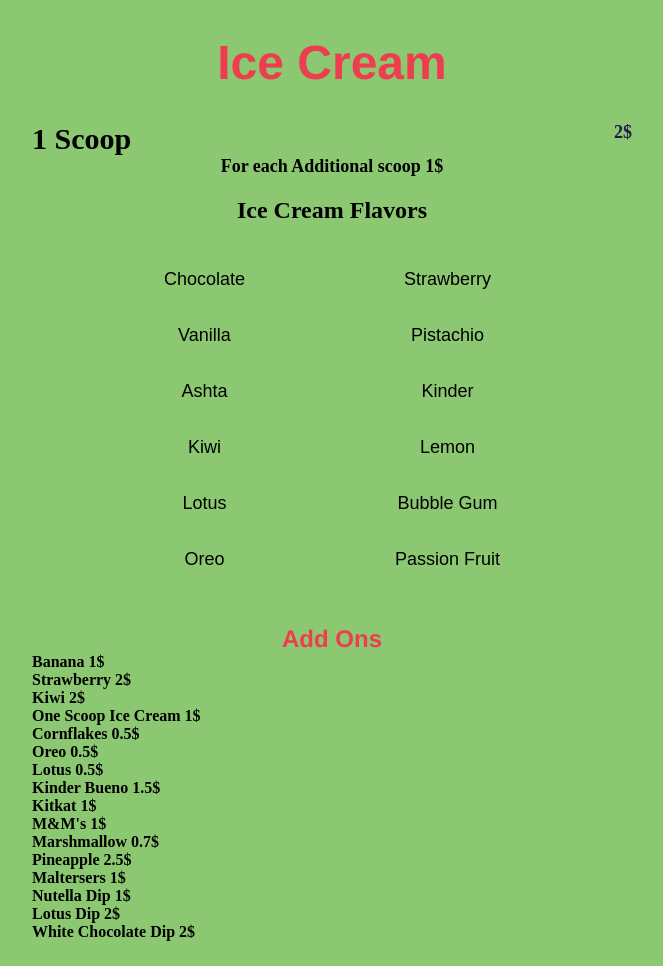
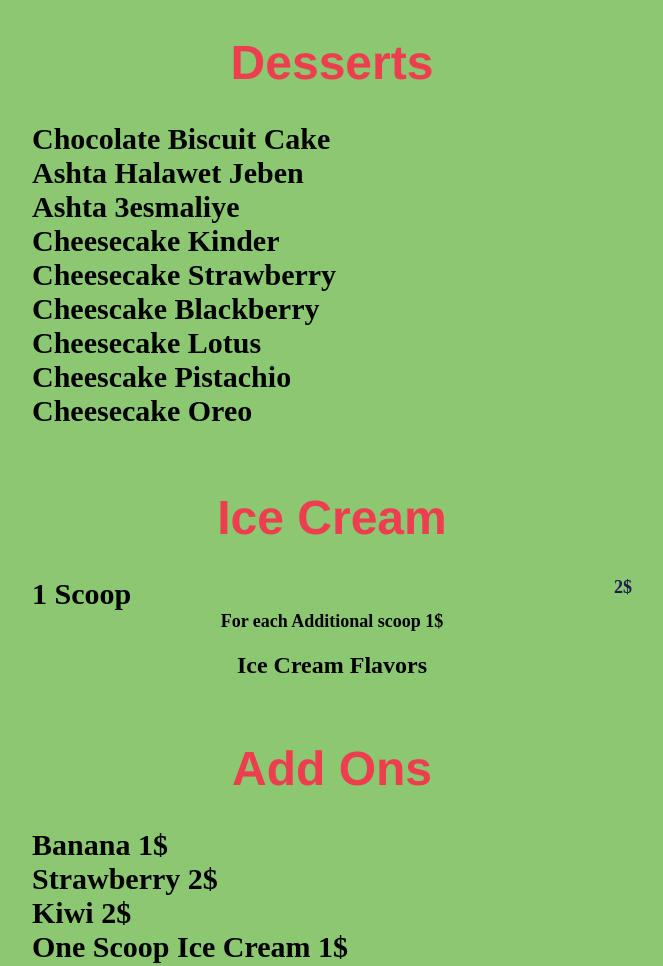
Before and after one commit to LeenElias/Sweet-Land, a plain HTML site: page index.html in a window 1280 px wide. Shown: the part 1778-2744 px from the top of the page, without its empty margins (308-971 px from the left). Drawn offline with Linux system fonts and the light colour scheme.

Commit message:
change in design

```diff
--- a/index.html
+++ b/index.html
@@ -7,20 +7,14 @@
     body{
       background-color: #8cc871;
     }
-     @media (max-width: 768px) {
-      body {
-        font-size: 100%;
-        padding: 0.95em;
-      }
-      }
-      @media print {
+
+        @media print {
         body *:not(.printable-menu, .printable-menu *) {
         visibility: hidden;
         margin: 0 !important;
         padding: 0 !important;
         }
       }
-
       .menu{
       max-width: 600px;
       margin: 0 auto;
@@ -161,6 +155,38 @@
   <div><!--Specialties-->
 
   </div>
+   <div><!--Desserts-->
+   <div class="Item-heading">
+    <h1>Desserts</h1>
+   </div>
+   <div>
+    <strong class="item">Chocolate Biscuit Cake<span class="price"></span></strong>
+   </div>
+   <div>
+    <strong class="item">Ashta Halawet Jeben<span class="price"></span></strong>
+   </div>
+   <div>
+    <strong class="item">Ashta 3esmaliye<span class="price"></span></strong>
+   </div>
+   <div>
+    <strong class="item"> Cheesecake Kinder<span class="price"></span></strong>
+   </div>
+   <div>
+    <strong class="item">Cheesecake Strawberry<span class="price"></span></strong>
+   </div>
+   <div>
+    <strong class="item">Cheescake Blackberry<span class="price"></span></strong>
+   </div>
+   <div>
+    <strong class="item">Cheesecake Lotus<span class="price"></span></strong>
+   </div>
+   <div>
+    <strong class="item">Cheescake Pistachio<span class="price"></span></strong>
+   </div>
+   <div>
+    <strong class="item">Cheesecake Oreo<span class="price"></span></strong>
+   </div>
+  </div>
 
   <div><!--Ice Cream-->
     <div class="Item-heading">
@@ -175,72 +201,29 @@
     <div>
       <h2 class="icecream-flavor">Ice Cream Flavors</h2>
     </div>
-    <div>
-      <table>
-  <tr>
-   <table>
-    <tr>
-      <td>Chocolate</td>
-      <td></td>
-      <td></td>
-      <td>Strawberry</td>
-    </tr>
-    <tr>
-      <td>Vanilla</td>
-      <td></td>
-      <td></td>
-      <td>Pistachio</td>
-    </tr>
-    <tr>
-      <td>Ashta</td>
-      <td></td>
-      <td></td>
-      <td>Kinder</td>
-    </tr>
-    <tr>
-      <td>Kiwi</td>
-      <td></td>
-      <td></td>
-      <td>Lemon</td>
-    </tr>
-    <tr>
-      <td>Lotus</td>
-      <td></td>
-      <td></td>
-      <td>Bubble Gum</td>
-    </tr>
-    <tr>
-      <td>Oreo</td>
-      <td></td>
-      <td></td>
-      <td>Passion Fruit</td>
-    </tr>
-  </table>
-
-    </div>
   </div>
 
   <div> <!--Add ons-->
-      <div>
-      <h2 class="Item-heading">Add Ons</h2>
+      <div class="Item-heading">
+      <h1>Add Ons</h1>
      </div>
      <div>
-      <strong>Banana <span>1$</span></strong><br>
-      <strong>Strawberry <span>2$</span></strong><br>
-      <strong>Kiwi <span>2$</span></strong><br>
-      <strong>One Scoop Ice Cream <span>1$</span></strong><br>
-      <strong>Cornflakes <span>0.5$</span></strong><br>
-      <strong>Oreo <span>0.5$</span></strong><br>
-      <strong>Lotus <span>0.5$</span></strong><br>
-      <strong>Kinder Bueno <span>1.5$</span></strong><br>
-      <strong>Kitkat <span>1$</span></strong><br>
-      <strong>M&M's <span>1$</span></strong><br>
-      <strong>Marshmallow <span>0.7$</span></strong><br>
-      <strong>Pineapple <span>2.5$</span></strong><br>
-      <strong>Maltersers <span>1$</span></strong><br>
-      <strong>Nutella Dip <span>1$</span></strong><br>
-      <strong>Lotus Dip <span>2$</span></strong><br>
-      <strong>White Chocolate Dip <span>2$</span></strong>
+      <strong class="item">Banana <span>1$</span></strong><br>
+      <strong class="item">Strawberry <span>2$</span></strong><br>
+      <strong class="item">Kiwi <span>2$</span></strong><br>
+      <strong class="item">One Scoop Ice Cream <span>1$</span></strong><br>
+      <strong class="item">Cornflakes <span>0.5$</span></strong><br>
+      <strong class="item">Oreo <span>0.5$</span></strong><br>
+      <strong class="item">Lotus <span>0.5$</span></strong><br>
+      <strong class="item">Kinder Bueno <span>1.5$</span></strong><br>
+      <strong class="item">Kitkat <span>1$</span></strong><br>
+      <strong class="item">M&M's <span>1$</span></strong><br>
+      <strong class="item">Marshmallow <span>0.7$</span></strong><br>
+      <strong class="item">Pineapple <span>2.5$</span></strong><br>
+      <strong class="item">Maltersers <span>1$</span></strong><br>
+      <strong class="item">Nutella Dip <span>1$</span></strong><br>
+      <strong class="item">Lotus Dip <span>2$</span></strong><br>
+      <strong class="item">White Chocolate Dip <span>2$</span></strong>
      </div>
   </div>
 
```
Also changed, not shown: SweetLand_QR.png (added), 1 other file.
